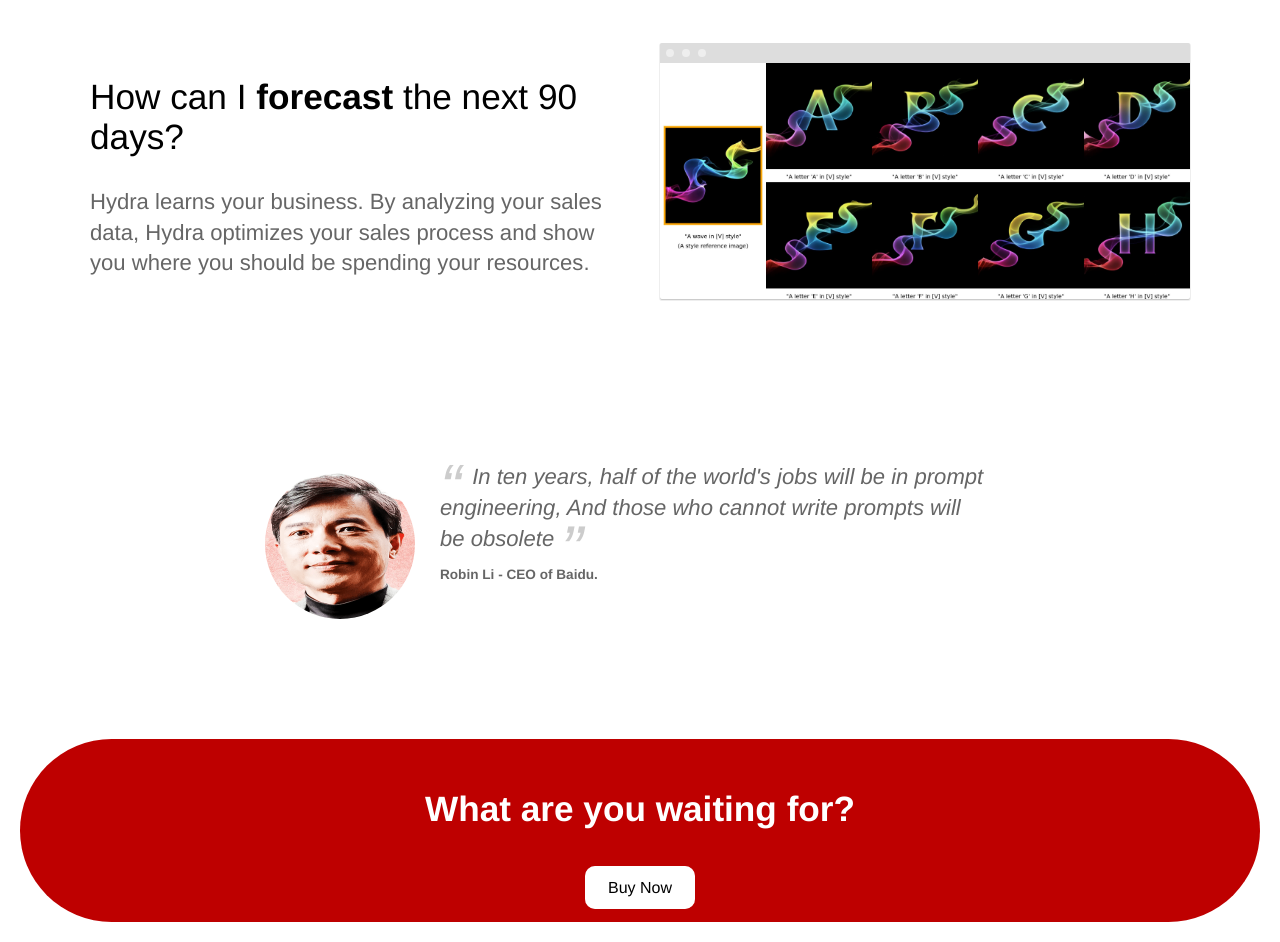
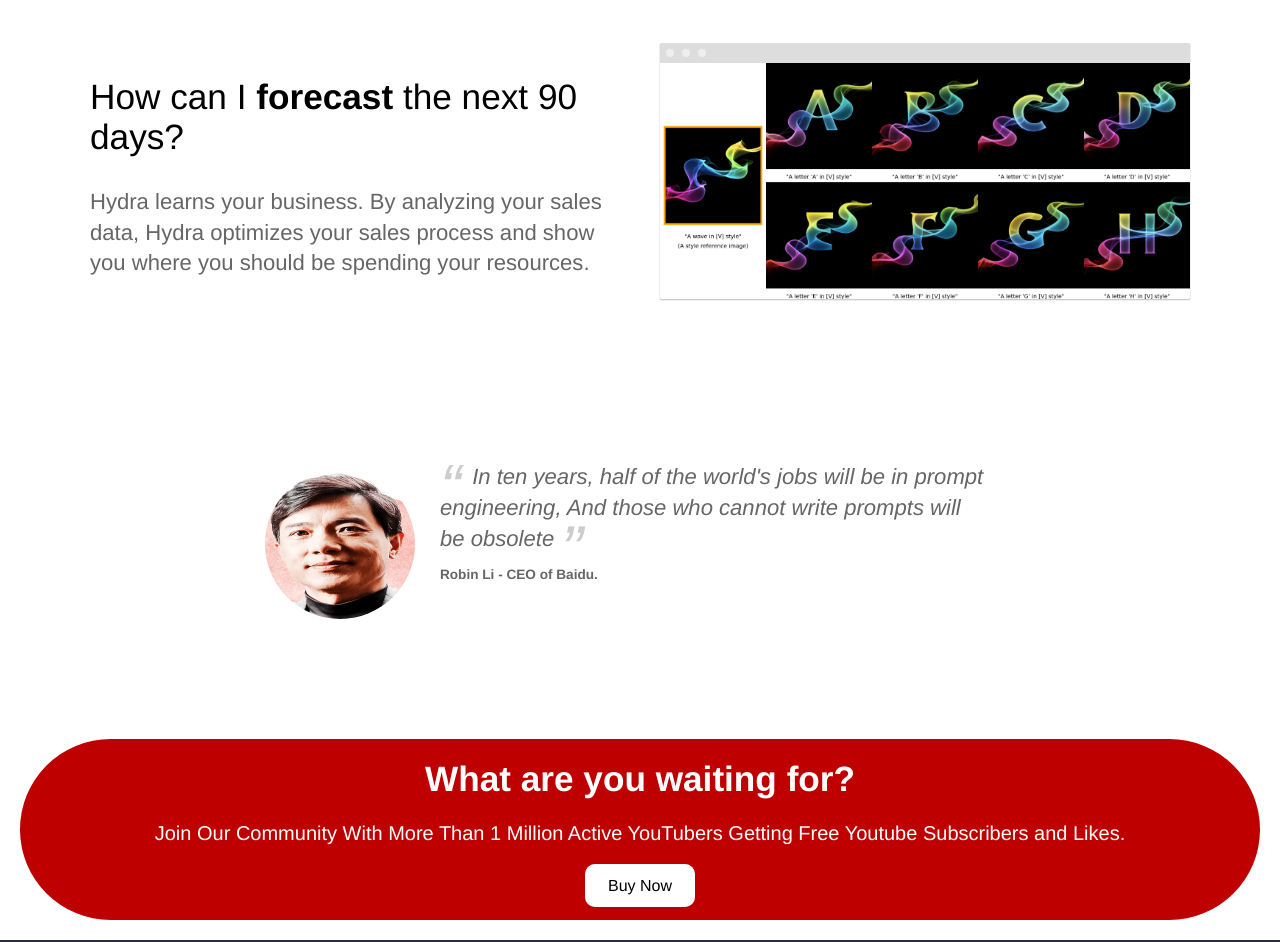
Before and after one commit to hi-sushanta/prompt, a Jekyll site: the page built from index.html, in a window 1280 px wide. Shown: the part 1686-2628 px from the top of the page. Built offline with Jekyll 4.4.1, drawn with Linux system fonts in a browser that asks for light colours; the list of posts is cut into pages by our own code.

Commit message:
update index.html

```diff
--- a/_sass/landing-page.scss
+++ b/_sass/landing-page.scss
@@ -14,10 +14,18 @@
 
 .sub-cta {
 	background:#be0000;
-	padding:50px 5px 5px 5px;
+	padding:10px 5px 5px 5px;
 	border-radius:550px;
 	margin-right:20px;
 	margin-left:20px;
+}
+
+.action {
+    font-size:20px;
+    margin-top:10px;
+    margin-bottom:30px;
+    color:#fff;
+
 }
 
 .testimonial {
--- a/index.html
+++ b/index.html
@@ -69,7 +69,8 @@ description: In this book help you to create your won business.
 
 	<section class="bottom-cta">
 		<section class="sub-cta">
-			<h2 class="motive"><strong>What are you waiting for?</strong></h2>
+			<h2 class="motive" style="margin-top:10px; margin-bottom:20px;"><strong>What are you waiting for?</strong></h2>
+			<p class="action">Join Our Community With More Than 1 Million Active YouTubers Getting Free Youtube Subscribers and Likes.</p>
 			<div class="button alt" style="margin-top:10px;margin-bottom:20px;"><a href="#" style="background:#fff; color:#000">Buy Now</a></div>
 		</section>
 	</section>
```
